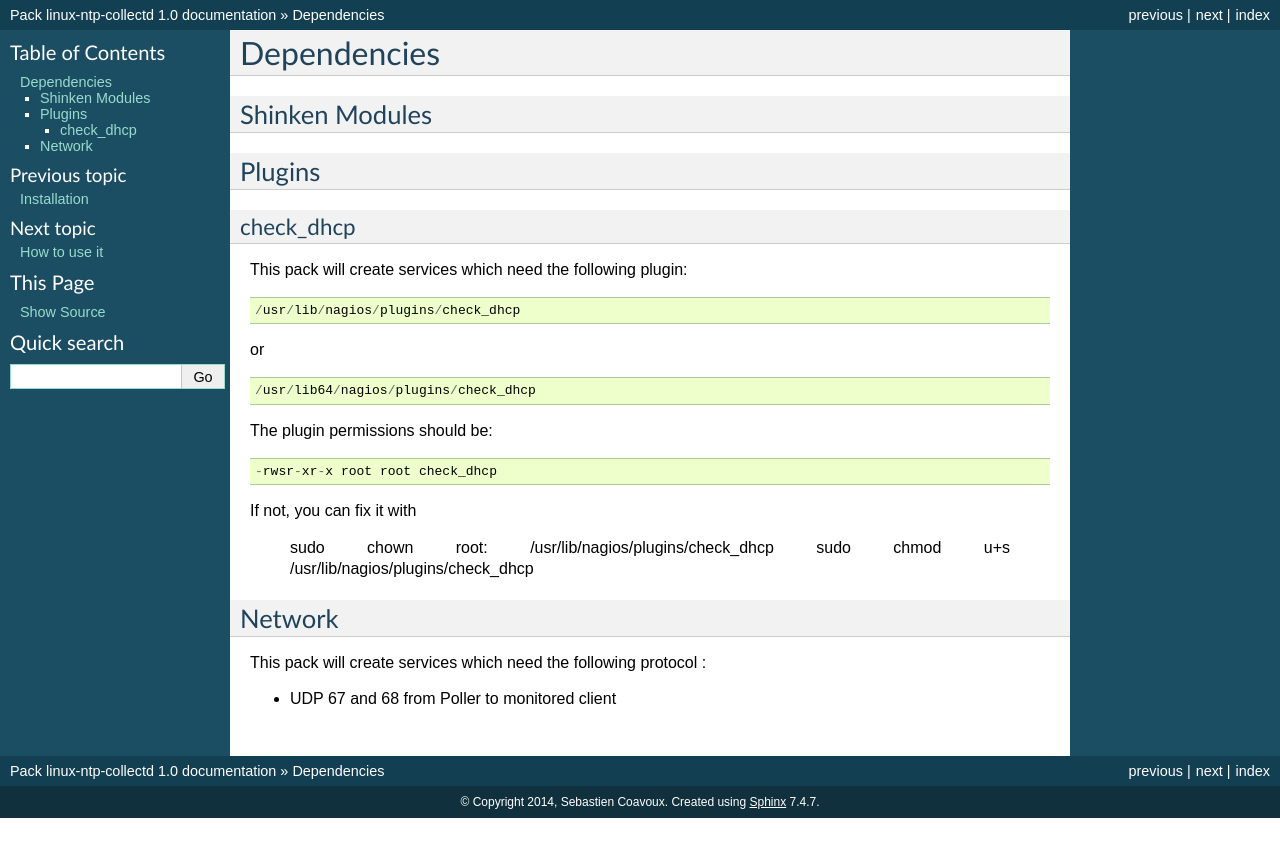
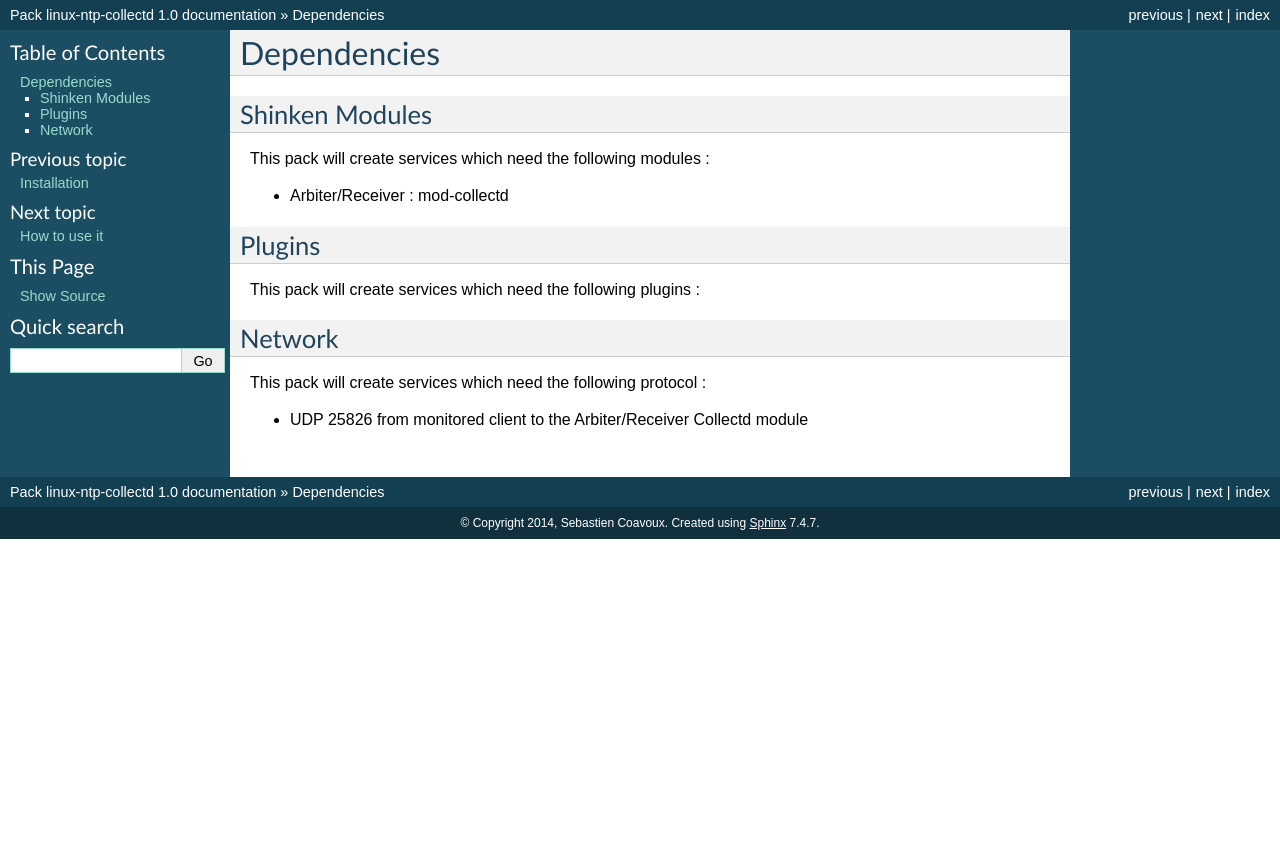
Before and after one commit to savoirfairelinux/monitoring-tools, a Sphinx documentation site: the page built from doc/source/dependencies.rst, in a window 1280 px wide. Shown: the top 857 px of the page. Built offline with Sphinx 7.4.7, drawn with Linux system fonts in a browser that asks for light colours.

Commit message:
Add : Trigger and service

```diff
--- a/doc/source/dependencies.rst
+++ b/doc/source/dependencies.rst
@@ -5,38 +5,18 @@ Dependencies
 Shinken Modules
 ~~~~~~~~~~~~~~~
 
+This pack will create services which need the following modules :
+
+* Arbiter/Receiver : mod-collectd
+
 Plugins
 ~~~~~~~
 
-check_dhcp
-----------
-
-This pack will create services which need the following plugin:
-
-::
-
-  /usr/lib/nagios/plugins/check_dhcp
-
-or
-
-::
-
-  /usr/lib64/nagios/plugins/check_dhcp
-
-The plugin permissions should be:
-
-::
-
-  -rwsr-xr-x root root check_dhcp
-
-If not, you can fix it with
-
-  sudo chown root: /usr/lib/nagios/plugins/check_dhcp
-  sudo chmod u+s /usr/lib/nagios/plugins/check_dhcp
+This pack will create services which need the following plugins :
 
 Network
 ~~~~~~~
 
 This pack will create services which need the following protocol :
 
-* UDP 67 and 68 from Poller to monitored client
+* UDP 25826 from monitored client to the Arbiter/Receiver Collectd module
```
Also changed, not shown: 5 other files.
